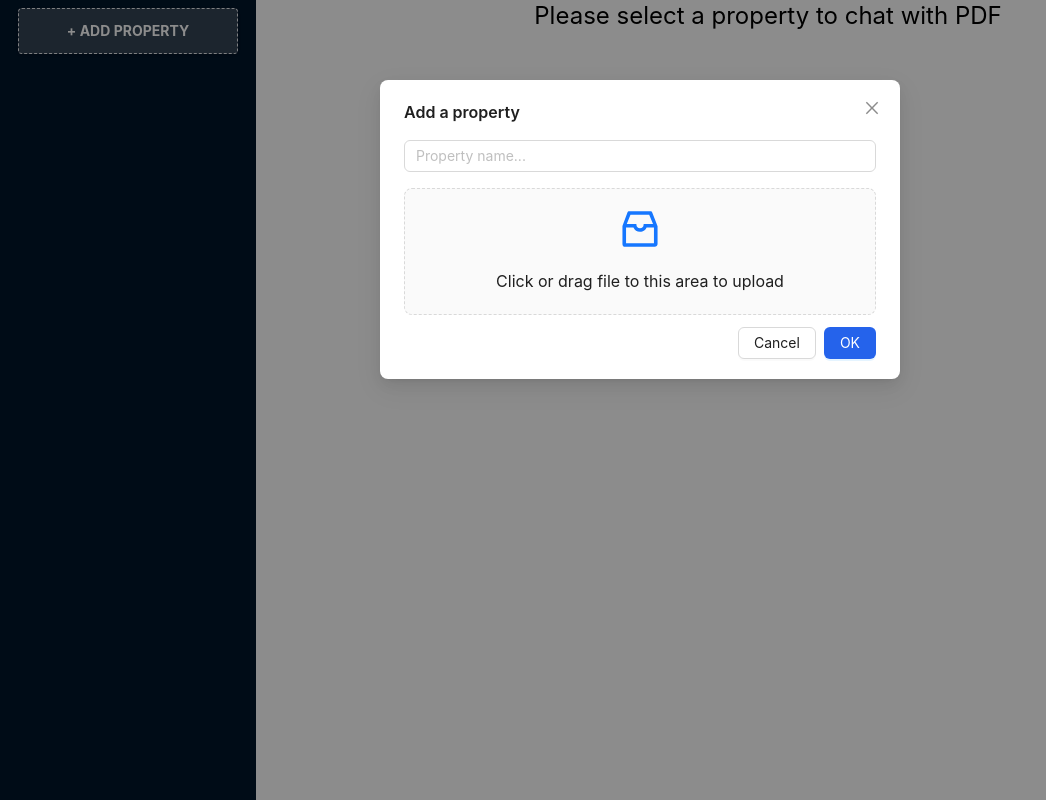
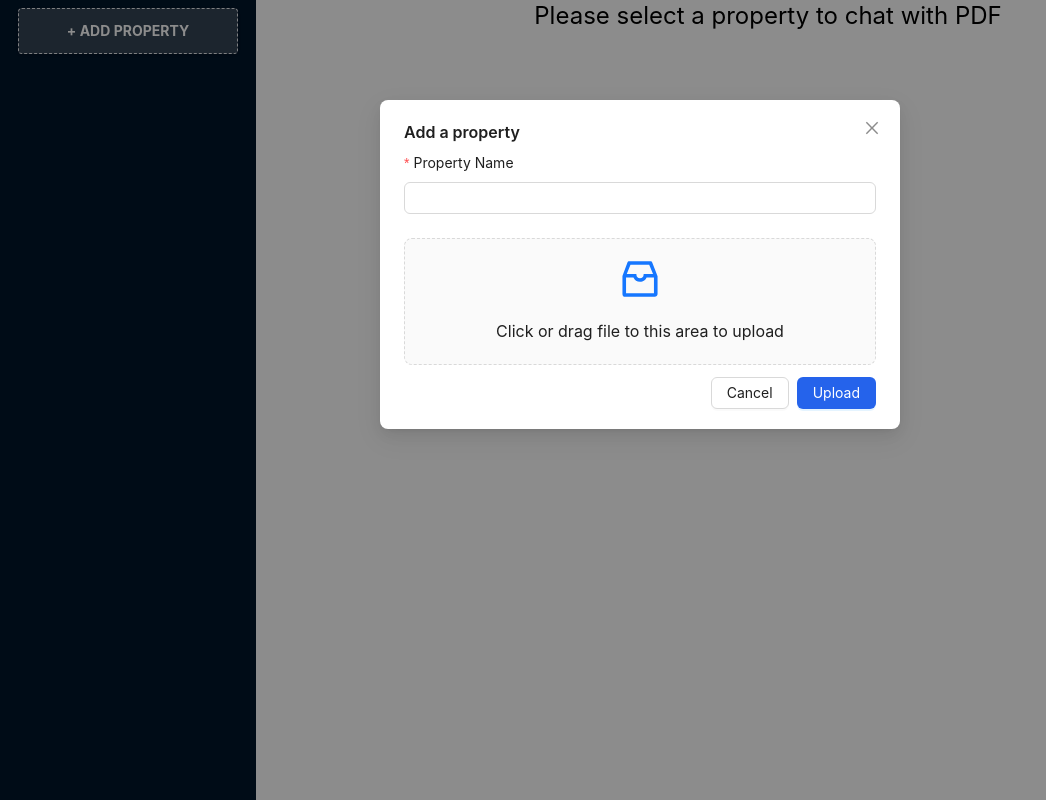
Before and after one commit to mystery000/ChatPDF, a React (Create React App) app: page / in a window 1280 px wide. Both pictures are taken after a click on the button "+ ADD PROPERTY". Shown: the whole page, without its empty margins (0-1046 px from the left). Built offline with nearby package versions, Linux system fonts and the light colour scheme; no server answers.

Commit message:
Fix: Update file upload modal

```diff
--- a/src/ChatApp/ChatContent/ChatContent.js
+++ b/src/ChatApp/ChatContent/ChatContent.js
@@ -9,12 +9,17 @@ const ChatContent = ({ messages }) => {
 
     useEffect(() => {
         const scrollingElement = chatPanelElement.current
-        scrollingElement.scrollTop = scrollingElement.scrollHeight
+        setTimeout(() => {
+            scrollingElement.scrollTop = scrollingElement.scrollHeight
+        }, 100)
+        return () => {
+            // scrollingElement.scrollTop = 0
+        }
     }, [messages])
 
     return (
         <div
-            className="h-chat-content grow-1 w-full  overflow-auto flex justify-center"
+            className="h-chat-content grow-1 w-full  overflow-auto flex justify-center scroll-smooth"
             ref={chatPanelElement}
         >
             <div className="w-full max-w-3xl ">
--- a/src/ChatApp/ChatInputBox/ChatInputBox.js
+++ b/src/ChatApp/ChatInputBox/ChatInputBox.js
@@ -38,7 +38,7 @@ const ChatInputBox = ({ sendANewMessage }) => {
                 <div
                     type="button"
                     disabled={!newMessage || newMessage.length === 0}
-                    className="p-[11px] text-ms font-medium text-center text-white bg-sky-500 hover:bg-sky-600 focus:ring-1 focus:outline-none disabled:opacity-50 mx-0"
+                    className="p-[11px] text-ms font-medium text-center text-white bg-sky-500 hover:bg-sky-600 focus:ring-1 focus:outline-none disabled:opacity-50 mx-0 cursor-pointer"
                     onClick={() => doSendMessage()}
                 >
                     <HiPaperAirplane className="w-4 h-4 rotate-90" />
--- a/src/components/FileUploadModal.js
+++ b/src/components/FileUploadModal.js
@@ -2,58 +2,15 @@ import axios from 'axios'
 import config from '../config'
 import FormData from 'form-data'
 import React, { useState } from 'react'
-import { Alert, Input, Modal, Upload } from 'antd'
+import { Form, Input, Modal, Upload, message } from 'antd'
 import { InboxOutlined } from '@ant-design/icons'
-const { Dragger } = Upload
 
 export default function App({ onUploadHandler }) {
-    const [documentName, setDocumentName] = useState('')
     const [showModal, setShowModal] = useState(false)
-    const [selectedFile, setSelectedFile] = useState([])
-    const [errorMsg, setErrorMsg] = useState('')
-
-    const onChangeHandler = ({ file }) => {
-        setSelectedFile([file])
-        setDocumentName(file.name)
-    }
-    const onCancelUploadModal = () => {
-        setShowModal(false)
-        setDocumentName('')
-        setSelectedFile([])
-    }
-    const onUploadPropertyHandler = async () => {
-        if (selectedFile.length && documentName) {
-            try {
-                const form = new FormData()
-                form.append('file', selectedFile[0])
-                form.append('name', documentName)
-                const response = await axios.post(
-                    `${config.API_URL}/api/sources/add-file`,
-                    form,
-                    {
-                        headers: {
-                            'Content-Type': 'multipart/form-data',
-                            Authorization: config.ACCESS_TOKEN,
-                        },
-                    }
-                )
-                const sourceId = response.data.data
-                onUploadHandler({
-                    sourceId: sourceId,
-                    name: documentName,
-                })
-            } catch (err) {
-                console.log(err)
-            }
-        } else {
-            setErrorMsg('Please fill all fields.')
-        }
-        onCancelUploadModal()
-    }
-
-    const handleChange = (e) => {
-        setDocumentName(e.target.value)
-    }
+    const [form] = Form.useForm()
+    const [uploadedFiles, setUploadedFiles] = useState([])
+    const [messageApi, contextHolder] = message.useMessage()
+    const [loading, setLoading] = useState(false)
     return (
         <>
             <button
@@ -63,29 +20,88 @@ export default function App({ onUploadHandler }) {
             >
                 + Add Property
             </button>
+
             <Modal
+                open={showModal}
                 title="Add a property"
-                style={{
-                    top: '10%',
+                okText="Upload"
+                cancelText="Cancel"
+                onCancel={() => setShowModal(false)}
+                onOk={() => {
+                    form.validateFields()
+                        .then(async (values) => {
+                            const propertyName = values.propertyName
+                            const file = values.dragger.file
+                            try {
+                                const form = new FormData()
+                                form.append('file', file)
+                                form.append('name', propertyName)
+                                setLoading(true)
+                                const response = await axios.post(
+                                    `${config.API_URL}/api/sources/add-file`,
+                                    form,
+                                    {
+                                        headers: {
+                                            'Content-Type':
+                                                'multipart/form-data',
+                                            Authorization: config.ACCESS_TOKEN,
+                                        },
+                                    }
+                                )
+                                const sourceId = response.data.data
+                                onUploadHandler({
+                                    sourceId: sourceId,
+                                    name: propertyName,
+                                })
+                                setLoading(false)
+                            } catch (err) {
+                                console.log(err)
+                                setLoading(false)
+                            }
+
+                            form.resetFields()
+                            setUploadedFiles([])
+                            setShowModal(false)
+                        })
+                        .catch((info) => {
+                            console.log('Validate Failed:', info)
+                            messageApi.warning('Please upload a PDF file')
+                        })
                 }}
-                open={showModal}
-                onOk={onUploadPropertyHandler}
-                onCancel={onCancelUploadModal}
-                okButtonProps={{
-                    className: 'bg-blue-600',
+                okButtonProps={{ className: 'bg-blue-600', loading: loading }}
+            >
+                <Form form={form} layout="vertical">
+                    <Form.Item
+                        name="propertyName"
+                        label="Property Name"
+                        rules={[
+                            {
+                                required: true,
+                                message: 'Please input the name of property',
+                            },
+                        ]}
+                    >
+                        <Input />
+                    </Form.Item>
+                    <Form.Item name="dragger" label="dragger" noStyle>
+                        <Upload.Dragger
+                            name="files"
+                            beforeUpload={() => false}
+                            accept="application/pdf"
+                            fileList={uploadedFiles}
+                            onChange={({ fileList }) => {
+                                const filterdFiles = fileList.filter(
+                                    (file) => file.type === 'application/pdf'
+                                )
+                                if (fileList[0] && !filterdFiles.length) {
+                                    form.resetFields(['dragger'])
+                                    messageApi.warning(
+                                        'Please selece PDF file.'
+                                    )
+                                }
+                                setUploadedFiles(filterdFiles)
                             }}
-            >
-                <Input
-                    placeholder="Property name..."
-                    className="mt-2 mb-4"
-                    onChange={handleChange}
-                    value={documentName}
-                />
-                <Dragger
-                    beforeUpload={() => false}
-                    onChange={onChangeHandler}
-                    accept="application/pdf"
-                    fileList={selectedFile}
+                            maxCount={1}
                         >
                             <p className="ant-upload-drag-icon">
                                 <InboxOutlined />
@@ -93,7 +109,10 @@ export default function App({ onUploadHandler }) {
                             <p className="ant-upload-text">
                                 Click or drag file to this area to upload
                             </p>
-                </Dragger>
+                        </Upload.Dragger>
+                    </Form.Item>
+                </Form>
+                {contextHolder}
             </Modal>
         </>
     )
```
Lines whose indentation alone changed are shown as unchanged.
